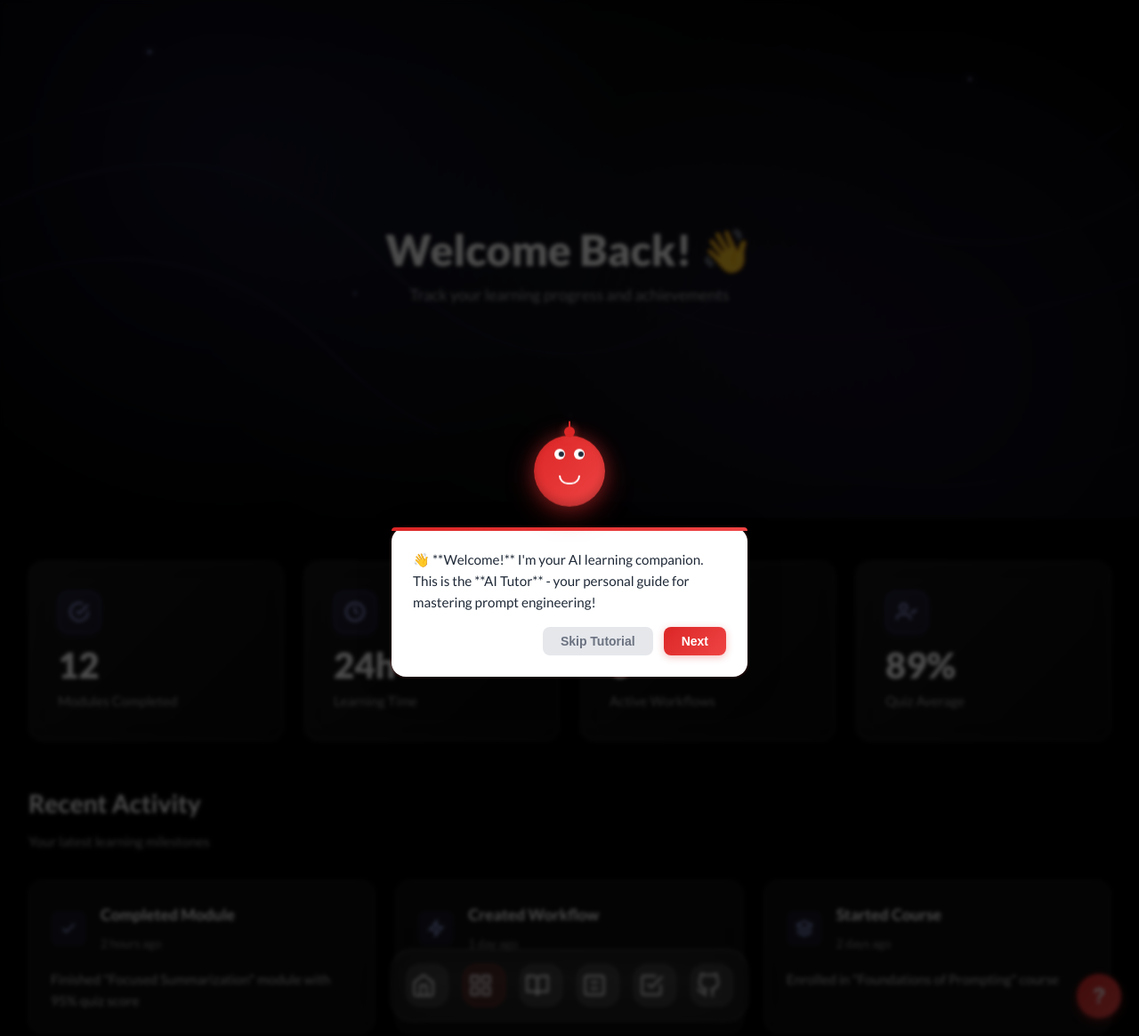
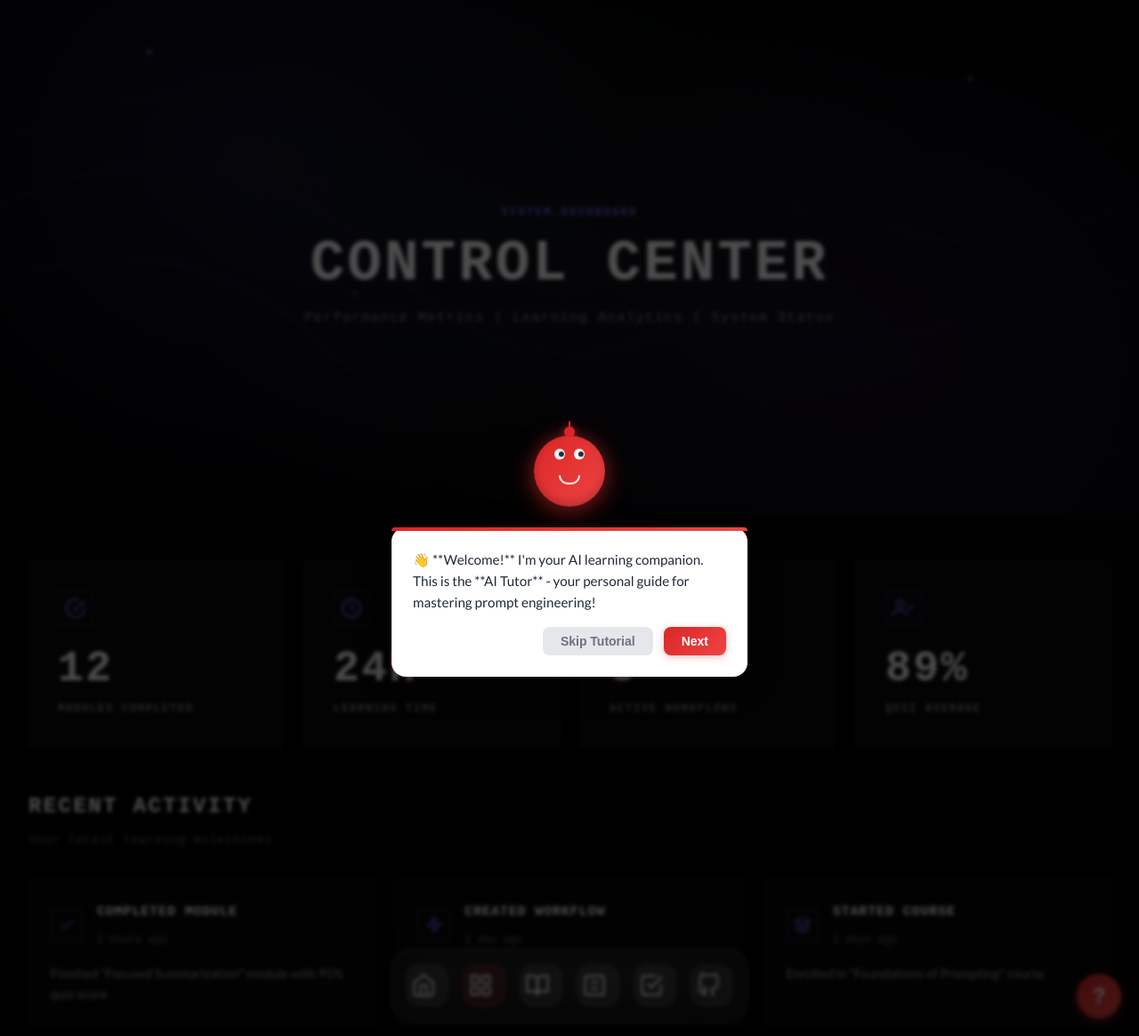
Before and after one commit to AmRitJain0442/Upgrad-OSP, a FastAPI app: page /dashboard in a window 1280 px wide. Shown: the whole page at 89% size. Run offline with FastAPI, Linux system fonts and the light colour scheme; parts of the project's set-up code (start-up, migrations or seed data) failed here and were passed over.

Commit message:
fixed ui

```diff
--- a/frontend/templates/dashboard.html
+++ b/frontend/templates/dashboard.html
@@ -195,18 +195,33 @@
         max-width: 800px;
     }
 
+    .system-label {
+        font-family: 'Courier New', monospace;
+        font-size: 0.75rem;
+        letter-spacing: 0.2em;
+        color: #6366f1;
+        margin-bottom: 1rem;
+        text-transform: uppercase;
+        font-weight: 600;
+    }
+
     .dashboard-title {
-        font-size: clamp(2rem, 5vw, 3rem);
-        font-weight: 800;
-        line-height: 1.2;
-        margin-bottom: 0.5rem;
+        font-size: clamp(2.5rem, 5vw, 4rem);
+        font-weight: 900;
+        line-height: 1;
+        margin-bottom: 1rem;
         color: #ffffff;
+        font-family: 'Courier New', monospace;
+        letter-spacing: 0.05em;
+        text-transform: uppercase;
     }
 
     .dashboard-subtitle {
-        font-size: clamp(0.95rem, 2vw, 1.1rem);
-        color: rgba(255, 255, 255, 0.6);
+        font-family: 'Courier New', monospace;
+        font-size: clamp(0.85rem, 2vw, 0.95rem);
+        color: rgba(255, 255, 255, 0.5);
         margin-bottom: 0;
+        letter-spacing: 0.1em;
     }
 
     /* Main Dashboard */
@@ -230,10 +245,10 @@
     }
 
     .stat-card {
-        background: linear-gradient(135deg, rgba(255, 255, 255, 0.08) 0%, rgba(255, 255, 255, 0.03) 100%);
+        background: rgba(10, 10, 10, 0.9);
         backdrop-filter: blur(20px);
-        border: 1px solid rgba(255, 255, 255, 0.1);
-        border-radius: 1rem;
+        border: 1px solid rgba(99, 102, 241, 0.2);
+        border-radius: 0.25rem;
         padding: 2rem;
         transition: all 0.3s ease;
         position: relative;
@@ -245,23 +260,38 @@
         position: absolute;
         top: 0;
         left: 0;
-        right: 0;
-        height: 2px;
-        background: linear-gradient(90deg,
-            transparent 0%,
-            rgba(99, 102, 241, 0.5) 50%,
+        width: 4px;
+        height: 100%;
+        background: linear-gradient(180deg,
+            rgba(99, 102, 241, 0.8) 0%,
             transparent 100%);
         opacity: 0;
         transition: opacity 0.3s ease;
     }
 
+    .stat-card::after {
+        content: '';
+        position: absolute;
+        top: 0;
+        right: 0;
+        bottom: 0;
+        left: 0;
+        background: repeating-linear-gradient(
+            0deg,
+            transparent,
+            transparent 2px,
+            rgba(99, 102, 241, 0.03) 2px,
+            rgba(99, 102, 241, 0.03) 4px
+        );
+        pointer-events: none;
+    }
+
     .stat-card:hover {
-        transform: translateY(-4px);
-        border-color: rgba(99, 102, 241, 0.4);
+        transform: translateY(-2px);
+        border-color: rgba(99, 102, 241, 0.5);
         box-shadow:
-            0 12px 32px rgba(0, 0, 0, 0.3),
-            0 0 40px rgba(99, 102, 241, 0.1);
-        background: linear-gradient(135deg, rgba(99, 102, 241, 0.1) 0%, rgba(139, 92, 246, 0.05) 100%);
+            0 0 30px rgba(99, 102, 241, 0.2),
+            inset 0 0 30px rgba(99, 102, 241, 0.05);
     }
 
     .stat-card:hover::before {
@@ -269,38 +299,55 @@
     }
 
     .stat-icon {
-        width: 48px;
-        height: 48px;
-        background: linear-gradient(135deg, rgba(99, 102, 241, 0.15) 0%, rgba(139, 92, 246, 0.1) 100%);
-        border: 1px solid rgba(99, 102, 241, 0.3);
-        border-radius: 0.75rem;
+        width: 40px;
+        height: 40px;
+        background: transparent;
+        border: 1px solid rgba(99, 102, 241, 0.4);
+        border-radius: 0;
         display: flex;
         align-items: center;
         justify-content: center;
-        margin-bottom: 1rem;
-        color: #a5b4fc;
+        margin-bottom: 1.5rem;
+        color: #6366f1;
         transition: all 0.3s ease;
-        box-shadow: 0 4px 12px rgba(99, 102, 241, 0.1);
+        position: relative;
+    }
+
+    .stat-icon::after {
+        content: '';
+        position: absolute;
+        inset: -4px;
+        border: 1px solid rgba(99, 102, 241, 0.2);
+        opacity: 0;
+        transition: opacity 0.3s ease;
     }
 
     .stat-card:hover .stat-icon {
-        background: linear-gradient(135deg, rgba(99, 102, 241, 0.25) 0%, rgba(139, 92, 246, 0.2) 100%);
-        box-shadow: 0 6px 20px rgba(99, 102, 241, 0.2);
-        transform: scale(1.05);
+        border-color: #6366f1;
+        box-shadow: 0 0 20px rgba(99, 102, 241, 0.3);
+    }
+
+    .stat-card:hover .stat-icon::after {
+        opacity: 1;
     }
 
     .stat-value {
-        font-size: 2.5rem;
-        font-weight: 800;
+        font-size: 3rem;
+        font-weight: 900;
         color: #ffffff;
         line-height: 1;
-        margin-bottom: 0.5rem;
+        margin-bottom: 0.75rem;
+        font-family: 'Courier New', monospace;
+        letter-spacing: 0.05em;
     }
 
     .stat-label {
-        font-size: 0.95rem;
-        color: rgba(255, 255, 255, 0.6);
-        font-weight: 500;
+        font-size: 0.75rem;
+        color: rgba(255, 255, 255, 0.5);
+        font-weight: 600;
+        text-transform: uppercase;
+        letter-spacing: 0.15em;
+        font-family: 'Courier New', monospace;
     }
 
     /* Activity Section */
@@ -309,15 +356,20 @@
     }
 
     .section-title {
-        font-size: 1.75rem;
-        font-weight: 700;
+        font-size: 1.5rem;
+        font-weight: 900;
         color: #ffffff;
         margin-bottom: 0.5rem;
+        font-family: 'Courier New', monospace;
+        text-transform: uppercase;
+        letter-spacing: 0.1em;
     }
 
     .section-subtitle {
-        color: rgba(255, 255, 255, 0.6);
-        font-size: 0.95rem;
+        color: rgba(255, 255, 255, 0.4);
+        font-size: 0.85rem;
+        font-family: 'Courier New', monospace;
+        letter-spacing: 0.05em;
     }
 
     .activity-grid {
@@ -328,17 +380,34 @@
     }
 
     .activity-card {
-        background: rgba(255, 255, 255, 0.05);
+        background: rgba(10, 10, 10, 0.8);
         backdrop-filter: blur(20px);
-        border: 1px solid rgba(255, 255, 255, 0.1);
-        border-radius: 1rem;
+        border: 1px solid rgba(99, 102, 241, 0.15);
+        border-radius: 0;
         padding: 1.5rem;
         transition: all 0.3s ease;
+        position: relative;
+    }
+
+    .activity-card::before {
+        content: '';
+        position: absolute;
+        top: 0;
+        left: 0;
+        width: 2px;
+        height: 100%;
+        background: #6366f1;
+        opacity: 0;
+        transition: opacity 0.3s ease;
     }
 
     .activity-card:hover {
-        border-color: rgba(99, 102, 241, 0.3);
-        transform: translateY(-2px);
+        border-color: rgba(99, 102, 241, 0.4);
+        box-shadow: 0 0 20px rgba(99, 102, 241, 0.1);
+    }
+
+    .activity-card:hover::before {
+        opacity: 1;
     }
 
     .activity-header {
@@ -349,31 +418,36 @@
     }
 
     .activity-icon {
-        width: 40px;
-        height: 40px;
-        background: rgba(99, 102, 241, 0.1);
-        border-radius: 0.5rem;
+        width: 36px;
+        height: 36px;
+        background: transparent;
+        border: 1px solid rgba(99, 102, 241, 0.4);
+        border-radius: 0;
         display: flex;
         align-items: center;
         justify-content: center;
-        color: #a5b4fc;
+        color: #6366f1;
     }
 
     .activity-info h3 {
-        font-size: 1.1rem;
-        font-weight: 600;
+        font-size: 0.95rem;
+        font-weight: 700;
         color: #ffffff;
         margin-bottom: 0.25rem;
+        font-family: 'Courier New', monospace;
+        text-transform: uppercase;
+        letter-spacing: 0.05em;
     }
 
     .activity-time {
-        font-size: 0.85rem;
-        color: rgba(255, 255, 255, 0.5);
+        font-size: 0.75rem;
+        color: rgba(255, 255, 255, 0.4);
+        font-family: 'Courier New', monospace;
     }
 
     .activity-description {
-        color: rgba(255, 255, 255, 0.7);
-        font-size: 0.95rem;
+        color: rgba(255, 255, 255, 0.6);
+        font-size: 0.9rem;
         line-height: 1.6;
     }
 
@@ -497,8 +599,9 @@
         <div class="gradient-overlay"></div>
 
         <div class="dashboard-hero-content">
-            <h1 class="dashboard-title">Welcome Back! 👋</h1>
-            <p class="dashboard-subtitle">Track your learning progress and achievements</p>
+            <div class="system-label">SYSTEM.DASHBOARD</div>
+            <h1 class="dashboard-title">CONTROL CENTER</h1>
+            <p class="dashboard-subtitle">Performance Metrics | Learning Analytics | System Status</p>
         </div>
     </section>
 
```
Also changed, not shown: other parts of frontend/templates/dashboard.html (+53 -25 lines), frontend/templates/evaluator/index.html (+54 -13 lines).
